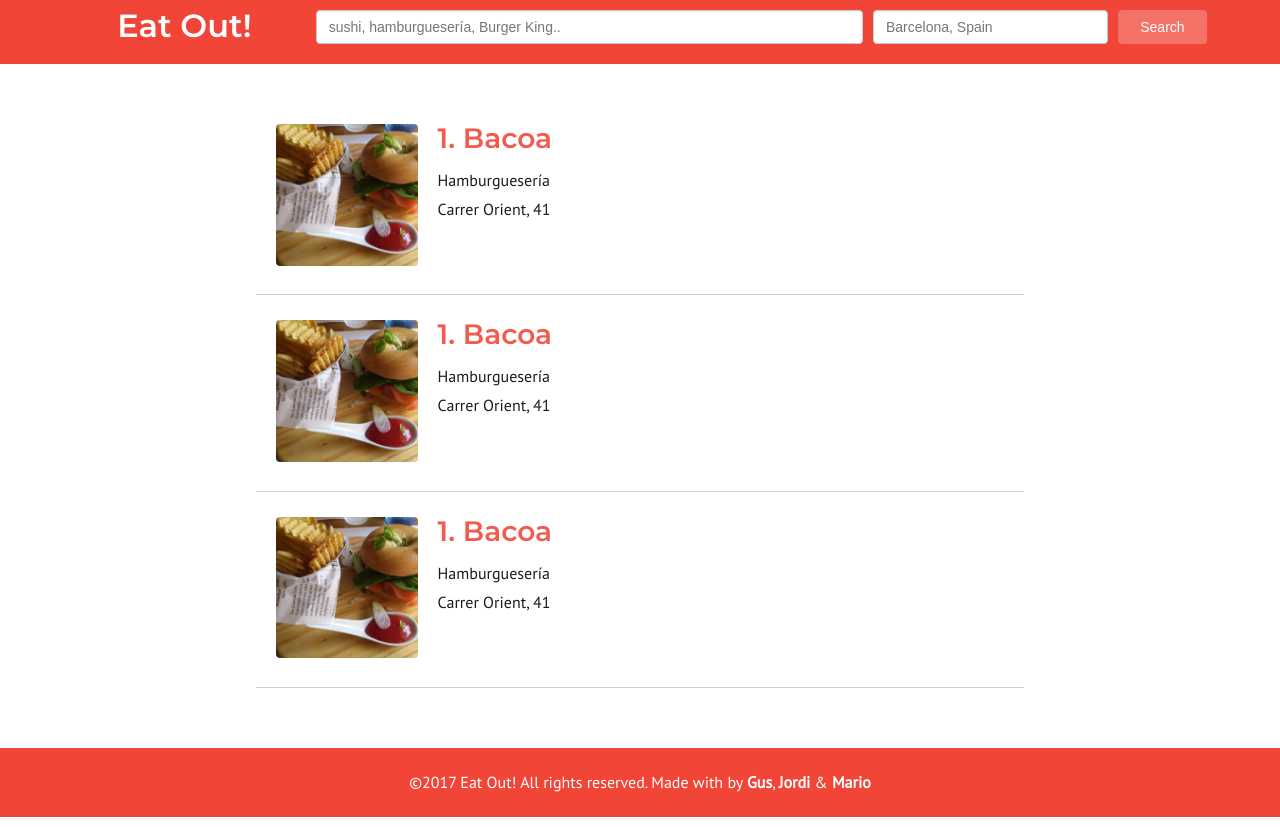
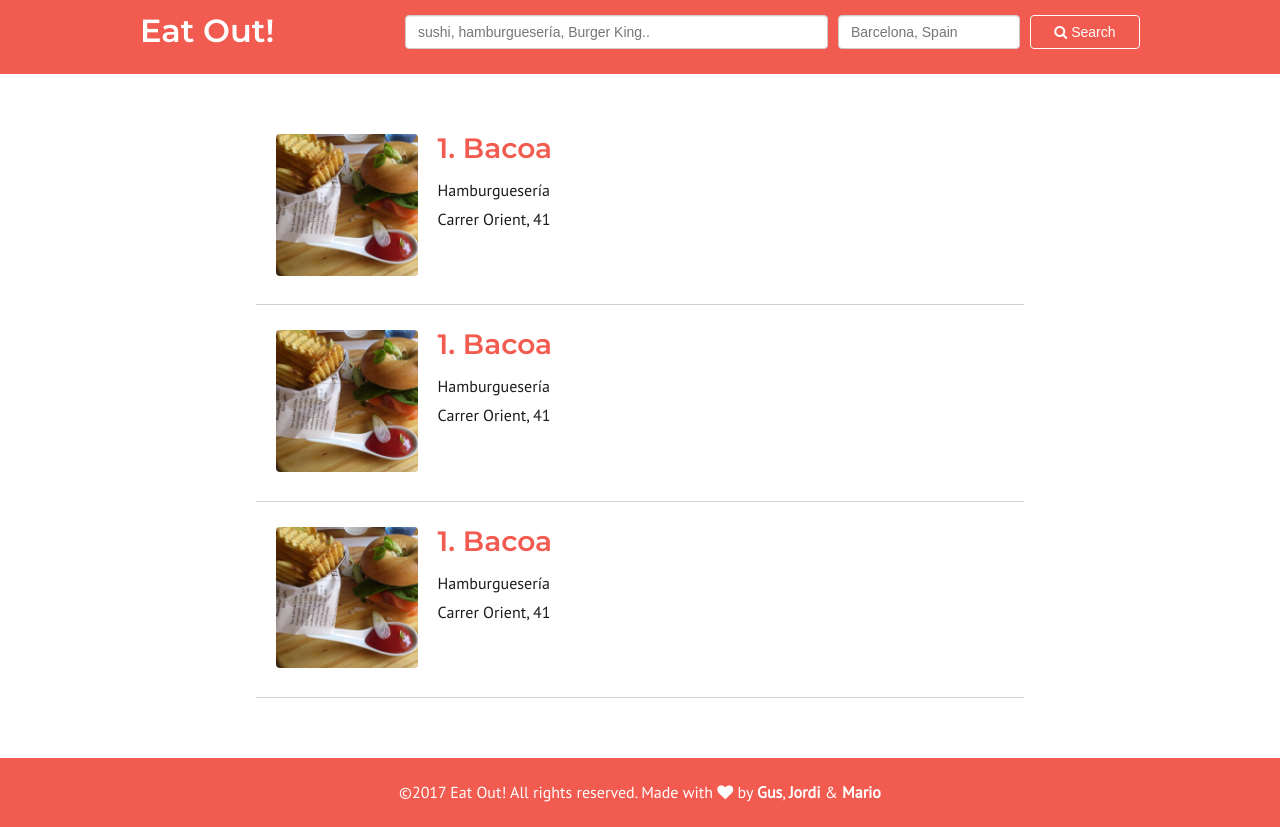
Before and after one commit to marioterron/eat-out, a website: page results.html in a window 1280 px wide. Drawn offline with Linux system fonts and the light colour scheme.

Commit message:
modified nav and footer styles

```diff
--- a/results.html
+++ b/results.html
@@ -7,7 +7,7 @@
 	<title>Eat Out!</title>
 	<!-- CSS Frameworks & Libraries -->
 	<link rel="stylesheet" href="https://fonts.googleapis.com/css?family=Montserrat:200,400,600,900|PT+Sans:100,200,400,600">
-	<!-- <link rel="stylesheet" href="https://cdnjs.cloudflare.com/ajax/libs/font-awesome/4.7.0/css/font-awesome.min.css"> -->
+	<link rel="stylesheet" href="https://cdnjs.cloudflare.com/ajax/libs/font-awesome/4.7.0/css/font-awesome.min.css">
 
 	<!-- Custom CSS -->
 	<link rel="stylesheet" href="css/styles.css">
@@ -26,7 +26,7 @@
 					<input type="text" class="form-input" placeholder="Barcelona, Spain">
 				</div>
 				<div class="btn-container">
-					<button type="submit" class="btn"><a href="#"> Search </a>  </button>
+					<button type="submit" class="btn"><i class="fa fa-search"></i> Search </button>
 				</div>
 			</div>
 		</div>
--- a/scss/_landing.scss
+++ b/scss/_landing.scss
@@ -91,13 +91,15 @@
 
 			.btn {
 				width: 100%;
+				transition: all ease-in-out .15s;
 				border: 0;
 				background-color: #f25b4f;
 				border: 1px solid #f25b4f;
 				color: #fff;
 
 				&:hover {
-					background-color: lighten(#f25b4f, 5%);
+					background-color: lighten(#f25b4f, 10%);
+					border: 1px solid lighten(#f25b4f, 10%);
 					color: #fff;
 				}
 			}
--- a/scss/_venues.scss
+++ b/scss/_venues.scss
@@ -1,21 +1,16 @@
 /* Nav
 -------------------------------------------------------------- */
 .nav {
-	padding: 10px;
-	background: darken(#f25b4f, 5%);
+	padding: 15px;
+	background: #f25b4f;
 	color: #fff;
 
 	.wrapper {
 		display: flex;
 		width: 90%;
 		margin: 0 auto;
-
 		@media (min-width: 768px) {
 			width: 80%;
-		}
-
-		@media (min-width: 1024px) {
-			width: 90%;
 		}
 	}
 
@@ -24,8 +19,7 @@
 		margin-right: 20px;
 		@media (min-width: 768px) {
 			display: block;
-			width: 20%;
-			text-align: center;
+			width: 25%;
 		}
 
 		h2 {
@@ -39,14 +33,17 @@
 		width: 100%;
 		@media (min-width: 768px) {
 			display: flex;
-			width: 80%;
+			width: 75%;
 		}
 	}
 
 	.input-container {
 		@media (min-width: 768px) {
 			display: flex;
-			width: 90%;
+			width: 80%;
+		}
+		@media (min-width: 1024px) {
+			width: 85%;
 		}
 
 		input {
@@ -81,42 +78,30 @@
 			width: 20%;
 		}
 		@media (min-width: 1024px) {
-			width: 10%;
+			width: 15%;
 		}
 
 		.btn {
 			width: 100%;
+			transition: all ease-in-out .15s;
 			border: 0;
-			background-color: lighten(#f25b4f, 5%);
-			border: 1px solid lighten(#f25b4f, 5%);
+			background-color: transparent;
+			border: 1px solid #fff;
+			color: #fff;
 
 			&:hover {
+				border: 1px solid #fff;
 				background-color: #fff;
-				color: lighten(#f25b4f, 5%);
-
-				a {
-					color: lighten(#f25b4f, 5%);
-				}
-			}
-
-			a {
-				color: #fff;
-				text-decoration: none;
+				color: #f25b4f;
 			}
 		}
 	}
 }
-
-
 /* Venues
 -------------------------------------------------------------- */
-
 .venues-container {
 	width: 90%;
-	margin: 40px 0;
-	margin-right: auto;
-	margin-left: auto;
-
+	margin: 40px auto;
 	@media (min-width: 768px) {
 		width: 80%;
 	}
@@ -129,8 +114,8 @@
 		width: 100;
 		margin-bottom: 5px;
 		padding: 20px;
+		border-bottom: 1px solid #d0d0d0;
 		background-color: #fff;
-		border-bottom: 1px solid #d0d0d0;
 
 		.img-container {
 			width: 20%;
@@ -148,26 +133,29 @@
 
 			h4 {
 				padding-bottom: 14px;
+				color: #f25b4f;
+				font-size: 1.75rem;
 				font-weight: 600;
-				font-size: 1.75rem;
-				color: #f25b4f;
 			}
 
 			p {
+				color: #1c1c1b;
 				font-weight: 100;
-				color: #1c1c1b;
 			}
-
 		}
 	}
 }
-
 /* Footer
 -------------------------------------------------------------- */
 footer {
 	margin-top: 60px;
-	background-color: darken(#f25b4f, 5%);
+	background-color: #f25b4f;
 	color: #fff;
+
+	.wrapper {
+		width: 90%;
+		margin: 0 auto;
+	}
 
 	p {
 		padding: 20px 0;
@@ -179,6 +167,7 @@ footer {
 		position: relative;
 		margin: 0;
 		padding: 10px 0;
+		transition: all ease-in-out .15s;
 		color: #fff;
 		font-weight: 600;
 		text-decoration: none;
```
Also changed, not shown: index.html (+2 -3 lines), css/styles.css.
